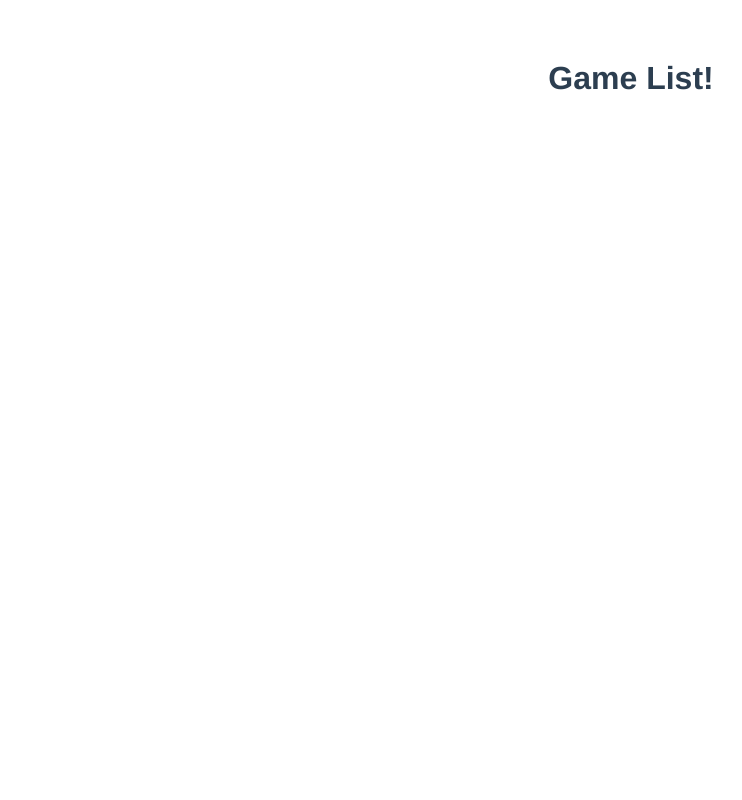
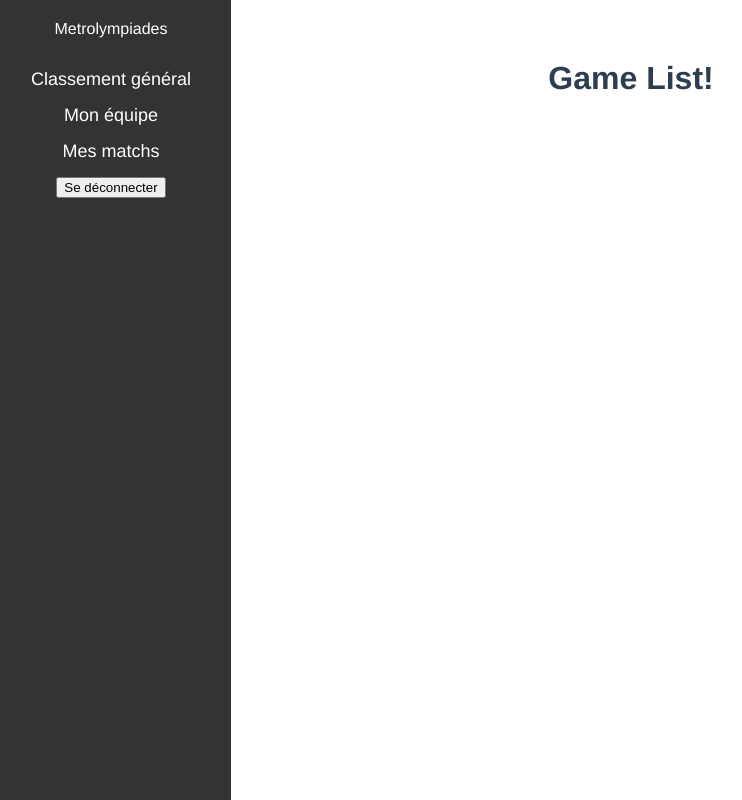
Before and after one commit to KytMj/Metrolympiades, a Vue app: page /games in a window 1280 px wide. Shown: the whole page, without its empty margins (9-751 px from the left). Built offline with nearby package versions, Linux system fonts and the light colour scheme.

Commit message:
added navbar to all pages

```diff
--- a/src/App.vue
+++ b/src/App.vue
@@ -1,20 +1,18 @@
 <script setup>
 import { computed } from "vue";
-import { useRoute, useRouter } from "vue-router";
+import { useRoute } from "vue-router";
+import SideNavbar from "./components/SideNavbar.vue";
 
-const router = useRouter();
 const route = useRoute();
 
-function logout() {
-  localStorage.removeItem("user");
-  router.push("/register");
-}
+
 
 const showNavbar = computed(() => ["login", "register"].includes(route.path));
 </script>
 
 <template>
   <main>
+    <SideNavbar /> <!-- Sould we do different navbars if the user is disconnected ? -->
     <RouterView />
   </main>
 </template>
--- /dev/null
+++ b/src/components/SideNavbar.vue
@@ -0,0 +1,64 @@
+<script setup>
+import { useRouter } from "vue-router";
+
+const router = useRouter();
+function logout() {
+  localStorage.removeItem("user");
+  router.push("/register");
+}
+
+function sendToHome() {
+  router.push("/");
+}
+</script>
+
+<template>
+
+  <div class="navbar">
+    <div @click="sendToHome">Metrolympiades</div>
+
+    <div></div>
+    <ul>
+      <li><router-link to="/">Classement général</router-link></li>
+      <li><router-link to="/team">Mon équipe</router-link></li>
+      <li><router-link to="/games">Mes matchs</router-link></li>
+      <li><button @click="logout">Se déconnecter</button></li>
+    </ul>
+  </div>
+</template>
+
+
+
+<style scoped>
+.navbar {
+  position: fixed;
+  top: 0;
+  left: 0;
+  height: 100%;
+  width: 200px;
+  background-color: #333;
+  color: white;
+  display: flex;
+  flex-direction: column;
+  padding: 20px;
+}
+
+.navbar ul {
+  list-style-type: none;
+  padding: 0;
+}
+
+.navbar li {
+  margin: 15px 0;
+}
+
+.navbar a {
+  color: white;
+  text-decoration: none;
+  font-size: 18px;
+}
+
+.navbar a:hover {
+  text-decoration: underline;
+}
+</style>
```
